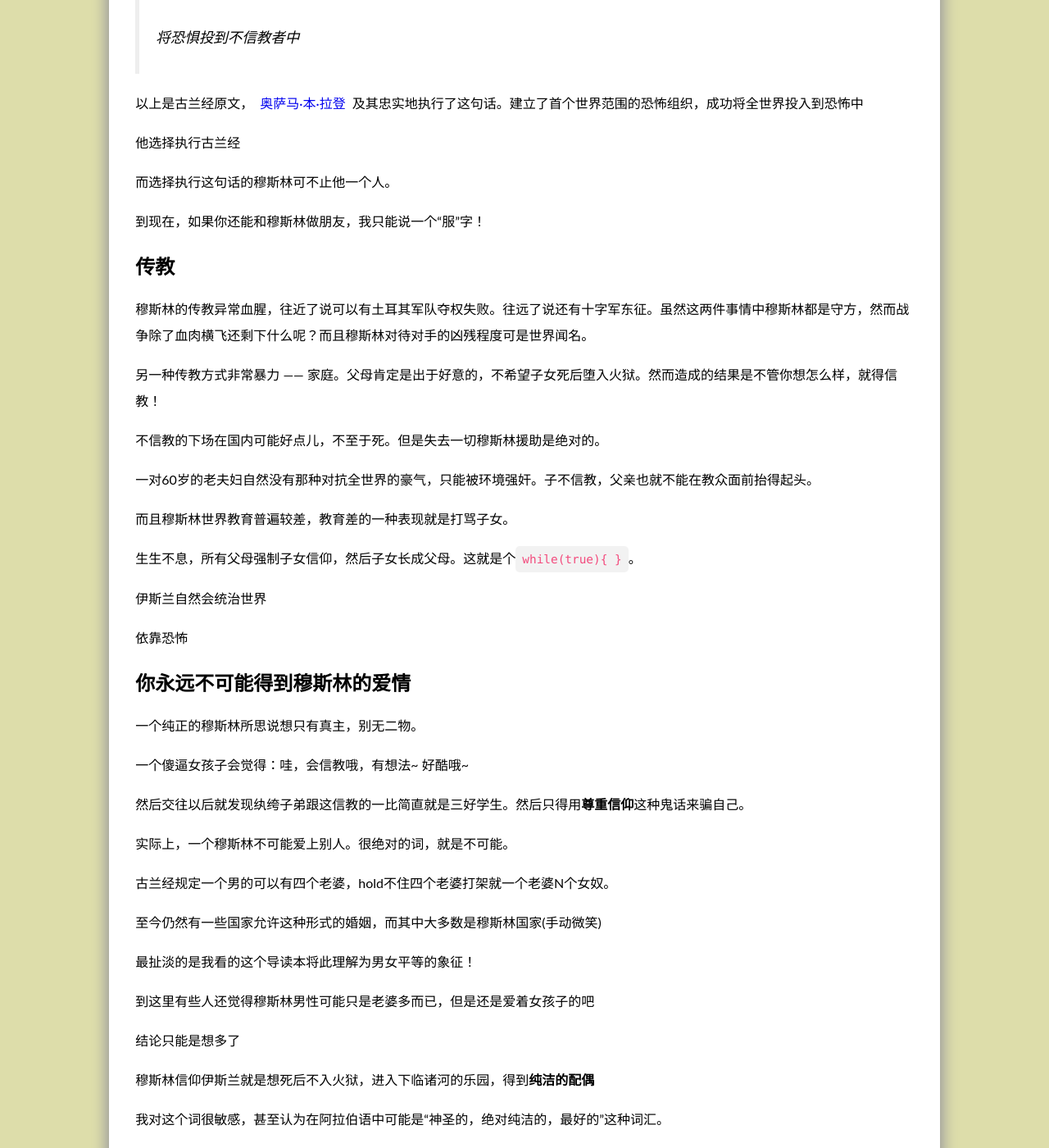
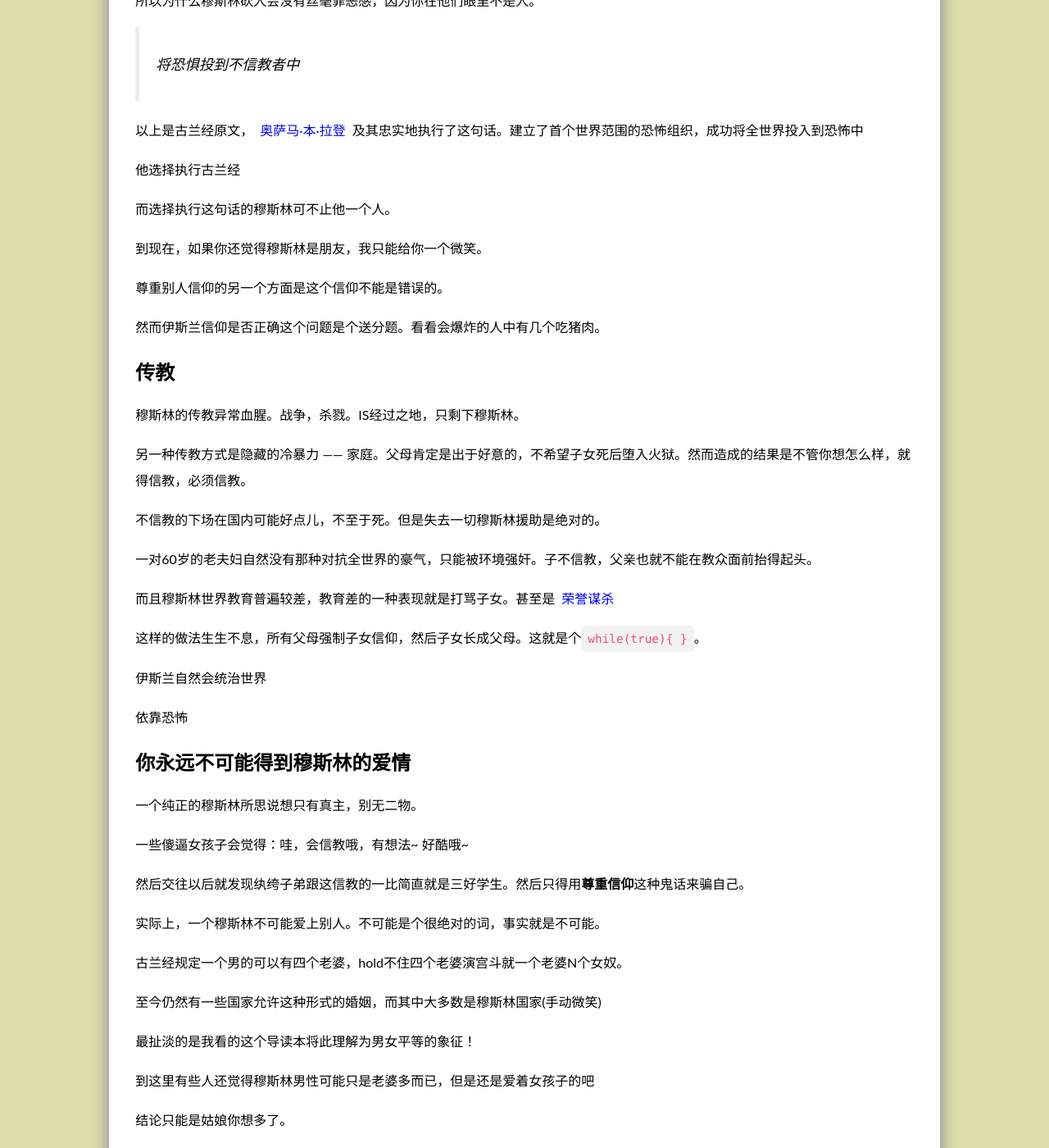
Before and after one commit to AnnatarHe/AnnatarHe.github.io, a Jekyll site: the page built from _posts/2016-08-09-the-art-of-cheat-read-the-koran.md, in a window 1280 px wide and 1400 px high, scrolled down 3060 px. Shown: the whole window at 82% size. Built offline with Jekyll 4.4.1, drawn with Linux system fonts in a browser that asks for light colours; nearby versions of some CDN libraries; some web fonts are replaced; comment, search, counter and statistics services are not loaded; some of the changed text lies outside the part shown.

Commit message:
fixed article

```diff
--- a/_posts/2016-08-09-the-art-of-cheat-read-the-koran.md
+++ b/_posts/2016-08-09-the-art-of-cheat-read-the-koran.md
@@ -18,13 +18,13 @@ tags: life
 
 我知道很多人嗤之以鼻，觉得自己很吊，并没有做别人的奴隶，那么我希望你能试着多想60秒，你会发现很多事情。
 
-古兰经可以说是非常准确地把握住了人性的这个弱点。
+至于古兰经可以说是非常准确地把握住了人性的这个弱点。
 
-来吧，所有人都做真主的奴隶吧！这样你就不用操心很多事情了，来吧来吧。
+来吧，所有人都做真主的奴隶吧！这样你就不用操心用不用吃猪肉了，来吧来吧。
 
-不用奋斗了，做真主的奴隶就不用为道德而烦心，不用考虑很多东西，来吧来吧，都做奴隶吧。
+不用奋斗了，做真主的奴隶就不用为道德而烦心，不用考虑杀人对不对，来吧来吧，都做奴隶吧。
 
-关于为什么人人都想做奴隶的原因，在我看来是懒，奴隶多轻松啊，是吧，除了干活什么事情都不用操心。
+至于人人都想做奴隶的原因，在我看来是懒，奴隶多轻松啊，是吧，除了干自己的活什么事情都不用操心。
 
 呵呵
 
@@ -58,21 +58,21 @@ tags: life
 
 后来我在《1984》和《古兰经》中终于找到了答案：**憎恨产生力量**
 
-《1984》中的大洋国每天都有憎恨三分钟，用来打倒“卖国贼”
+《1984》中的大洋国每天都有憎恨三分钟，用来打倒“卖国贼” -- 果尔德施坦因
 
 古兰经用了大量篇幅介绍犹太人的“丑陋嘴脸”，以证明伊斯兰的传教是正义的，伊斯兰的战争是守卫战争。
 
 结果是？自公元六世纪以来，穆斯林的地盘越来越大，生活在穆斯林统治下的人们生活在憎恨中，更生活在贫困中。
 
-憎恨使人团结，却也使人盲目和愚蠢。古兰经显然并不在乎它的信众会不会变成傻逼<small>说起来，古兰经字里行间都期待着信众变成傻逼</small>
+憎恨使人团结，所以地盘扩张。也使人盲目和愚蠢。古兰经显然并不在乎它的信众会不会变成傻逼<small>说起来，古兰经字里行间都期待着信众变成傻逼</small>
 
-已经1400多年了，伊斯兰世界仍然没有出过一位如爱迪生一样响当当的杰出人物，哦，有凯末尔，可惜人不信教 :)
+已经1400多年了，伊斯兰世界仍然没有出过一位如爱迪生一样响当当的杰出人物。哦，有凯末尔，可惜人不信教 :)
 
 ## 皇帝的新衣
 
-古兰经前两个苏勒充斥着幼稚的技巧用来使读者信教，然而事实证明，就算是皇帝的新装这种几乎是最幼稚的方式是真他妈有效。
+古兰经前几个苏勒充斥着幼稚的技巧用来使读者信教，然而事实证明，就算是皇帝的新装这种几乎是最幼稚的方式是真他妈有效。
 
-你相信真主存在他就是存在的，只有你相信了才会感受到真主，只有你相信了才会看到真主的指示，只有相信了才能得到真主的垂帘。
+你相信真主存在他就是存在的，只有你相信了才会感受到真主，只有你相信了才会看到真主的指示，只有相信了才能得到真主的垂怜。
 
 你没有看到只能证明你还没有那么信真主。
 
@@ -117,21 +117,25 @@ tags: life
 
 而选择执行这句话的穆斯林可不止他一个人。
 
-到现在，如果你还能和穆斯林做朋友，我只能说一个“服”字！
+到现在，如果你还觉得穆斯林是朋友，我只能给你一个微笑。
+
+尊重别人信仰的另一个方面是这个信仰不能是错误的。
+
+然而伊斯兰信仰是否正确这个问题是个送分题。看看会爆炸的人中有几个吃猪肉。
 
 ## 传教
 
-穆斯林的传教异常血腥，往近了说可以有土耳其军队夺权失败。往远了说还有十字军东征。虽然这两件事情中穆斯林都是守方，然而战争除了血肉横飞还剩下什么呢？而且穆斯林对待对手的凶残程度可是世界闻名。
+穆斯林的传教异常血腥。战争，杀戮。IS经过之地，只剩下穆斯林。
 
-另一种传教方式非常暴力 —— 家庭。父母肯定是出于好意的，不希望子女死后堕入火狱。然而造成的结果是不管你想怎么样，就得信教！
+另一种传教方式是隐藏的冷暴力 —— 家庭。父母肯定是出于好意的，不希望子女死后堕入火狱。然而造成的结果是不管你想怎么样，就得信教，必须信教。
 
 不信教的下场在国内可能好点儿，不至于死。但是失去一切穆斯林援助是绝对的。
 
 一对60岁的老夫妇自然没有那种对抗全世界的豪气，只能被环境强奸。子不信教，父亲也就不能在教众面前抬得起头。
 
-而且穆斯林世界教育普遍较差，教育差的一种表现就是打骂子女。
+而且穆斯林世界教育普遍较差，教育差的一种表现就是打骂子女。甚至是[荣誉谋杀](https://zh.wikipedia.org/wiki/%E5%90%8D%E8%AD%BD%E6%AE%BA%E4%BA%BA)
 
-生生不息，所有父母强制子女信仰，然后子女长成父母。这就是个`while(true){ }`。
+这样的做法生生不息，所有父母强制子女信仰，然后子女长成父母。这就是个`while(true){ }`。
 
 伊斯兰自然会统治世界
 
@@ -141,13 +145,13 @@ tags: life
 
 一个纯正的穆斯林所思说想只有真主，别无二物。
 
-一个傻逼女孩子会觉得：哇，会信教哦，有想法~ 好酷哦~
+一些傻逼女孩子会觉得：哇，会信教哦，有想法~ 好酷哦~
 
 然后交往以后就发现纨绔子弟跟这信教的一比简直就是三好学生。然后只得用**尊重信仰**这种鬼话来骗自己。
 
-实际上，一个穆斯林不可能爱上别人。很绝对的词，就是不可能。
+实际上，一个穆斯林不可能爱上别人。不可能是个很绝对的词，事实就是不可能。
 
-古兰经规定一个男的可以有四个老婆，hold不住四个老婆打架就一个老婆N个女奴。
+古兰经规定一个男的可以有四个老婆，hold不住四个老婆演宫斗就一个老婆N个女奴。
 
 至今仍然有一些国家允许这种形式的婚姻，而其中大多数是穆斯林国家(手动微笑)
 
@@ -155,31 +159,33 @@ tags: life
 
 到这里有些人还觉得穆斯林男性可能只是老婆多而已，但是还是爱着女孩子的吧
 
-结论只能是想多了
+结论只能是姑娘你想多了。
 
 穆斯林信仰伊斯兰就是想死后不入火狱，进入下临诸河的乐园，得到**纯洁的配偶**
 
-我对这个词很敏感，甚至认为在阿拉伯语中可能是“神圣的，绝对纯洁的，最好的”这种词汇。
+我对纯洁这个词很敏感，甚至认为在阿拉伯语中可能是“神圣的，绝对纯洁的，最好的”这种词汇。
 
 所以，姑娘，不用奢求穆斯林的爱情了。除非它弃教，而穆斯林弃教的代价可是一点儿也不小，无论是今生还是来世都要受到极大的惩罚。
 
-姑娘，找个老实人恋爱吧。穆斯林一点儿都不是你想的老实人。
+姑娘，找个老实人恋爱吧。穆斯林一点儿都不是你想要的老实人。
 
 ## 即便是形式主义的礼拜也会产生巨大的力量
 
 很多人见过每天早上，某家超市门口，某家发廊门口，员工高喊口号。
 
-真傻逼。
+你觉得真傻逼。
 
-在最开始加入的时候除了这种尴尬什么都不剩下。
+在最开始加入的时候除了尴尬什么都不剩下。
+
+在旁边看都觉得羞耻。
 
 然而在坚持了一段时间以后会发现好像有点儿力量了，有点儿活力了。
 
 长期坚持就觉得自己就是像是口号中说的那样的。
 
-到这个时候就变成了真的傻逼了，觉得别人都没自己吊，觉得别人只要跟口号有相悖的地方就是蠢。
+到这个时候这群喊口号的就进化成了真的傻逼了：觉得别人都没自己吊，觉得别人只要跟口号有相悖的地方就是蠢。
 
-所以这个时候说话就会非常有精神，说到口号中的精神就会像磕了药一样病态的兴奋。
+所以这个时候说话就会显得非常有精神，说到口号中的精神就会像磕了药一样病态的兴奋。
 
 穆斯林就是这样，做了一千四百年。你说这群人得狂热到什么程度。
 
@@ -193,7 +199,7 @@ tags: life
 
 不信教的要火狱，敌人要火狱，假装相信的要火狱，弃教的也要火狱。
 
-反正不管三七二十一就是火狱
+反正不管三七二十一就是火狱。
 
 所以我不知道读这样的书有什么可开心的。
 
@@ -213,35 +219,35 @@ tags: life
 
 比如蝙蝠侠，圣雄甘地，孔子。
 
-布鲁斯韦恩一直是我多少年以来的人生标准和信仰。这样纯粹的正义和绝高的品行值得每个人敬仰。现在的超级英雄除了粗制滥造的各种炫酷特效，其内心空洞乏味。
+布鲁斯韦恩一直是我多年以来的人生标准和信仰。这样纯粹的正义和绝高的品行值得每个人敬仰。而现在的超级英雄除了粗制滥造的各种炫酷特效，其内心空洞乏味。
 
 扯远了。
 
-圣雄甘地我是真的服。说了非暴力就是非暴力，说了不吃就是不吃，说了禁欲就是禁欲。
+圣雄甘地是真的服。说了非暴力就是非暴力，说了不吃就是不吃，说了禁欲就是禁欲。
 
 孔子都熟，教书育人，万世师表。
 
 而这位穆罕默德先知在收到真主启示都干了什么呢？
 
-25岁搞40岁寡妇，赤裸裸的骗钱。
+25岁搞40岁寡妇。
 
-娶的老婆有13个，古兰经才给4个配额啊！
+在古兰经才给4个配额的情况下，娶了13个老婆。
 
-还搞9岁女孩你敢信！
+还搞9岁女童。
 
-大量女奴都没说。
+还有大量女奴。
 
-呵呵
+你感受一下。
 
 ## 宗教只是代码规范
 
-在读了古兰经并工作了一个多月以后，我深感代码规范的重要性。
+在读了古兰经并写了一个多月工程化代码以后，我深感代码规范的重要性。
 
-我和leader还有另一个大哥已经为了分号撕了好几次了。
+我和leader还有另一个老司机已经为了分号撕了好几次。
 
-结论是他们不愿意放弃分号，而我也不愿意写分号。
+结论是他们不愿意放弃分号，我也不愿意写分号。
 
-宗教就是一个代码规范，仅此而已。
+不是很像宗教么？其实宗教就只是一个代码规范，仅此而已。
 
 我应不应该多找几个老婆，我超级纠结。翻翻代码规范(古兰经)，说能娶四个。那我不纠结了，找老婆去了。
 
@@ -251,17 +257,17 @@ tags: life
 
 然而就像上面的几条一样，有对的有错的。古兰经不分对错一并规定掉。只管遵守就好了。
 
-就像不管你喜不喜欢，之前的代码是怎么样的，一定要用`Tab`来缩进这样不讲道理一样。
+就像不管你喜不喜欢，之前的代码是怎么样的，一定要用**Tab**来缩进这样不讲道理一样。
 
 所以与其信宗教倒不如读读法律。这才是真的给人以规范。指导人生。
 
-和代码规范对比一下就容易理解很多了。太多的程序员因为`Tab`和`Space`撕逼，也有很多因为写不写分号而撕逼。
+和代码规范对比一下就容易理解很多了。太多的程序员因为**Tab**和**Space**撕逼，也有很多因为写不写分号而撕逼。
 
 所以宗教这种东西压根没有什么准确性，就是个人爱好。
 
 先知把个人爱好强加给穆斯林，然后穆斯林还感恩戴德。
 
-可笑
+你愿意接受这种伊斯兰版本的最佳实践么
 
 ps: 写分号的都是异教徒！！！
 
@@ -275,9 +281,9 @@ ps: 写分号的都是异教徒！！！
 
 不过在我的判断中，我是要排除那些明显的错误的。比如伊斯兰。
 
-如果世界真的是被如此暴戾的真主所统御，那我选择 *狗带*，下火狱就下吧，我不在乎。
+如果世界真的是被如此暴戾的真主所统御，那我选择 *狗带*，下火狱就下吧，反正按照古兰经所说所有人都得堕入火狱。
 
-我一直以蝙蝠侠为人生导师，为人类的进步和正义做出自己的贡献。
+我一直以韦恩为人生导师，为人类的进步和正义做出自己的贡献。
 
 我保留对鬼神的认识，但是绝对反对打着鬼神旗号招摇撞骗的江湖术士。
 
@@ -289,4 +295,4 @@ ps: 写分号的都是异教徒！！！
 
 谢谢你让我感受到这个世界上什么东西都有。
 
-另外，从书中得到的启示也教会了我一定的撩妹技巧，还是谢谢真主了~
+另外，书中可以看到很多撩妹技巧，毕竟在这方面先知还是蛮吊的。
```
Also changed, not shown: other parts of _posts/2016-08-09-the-art-of-cheat-read-the-koran.md (+1 -1 lines).
